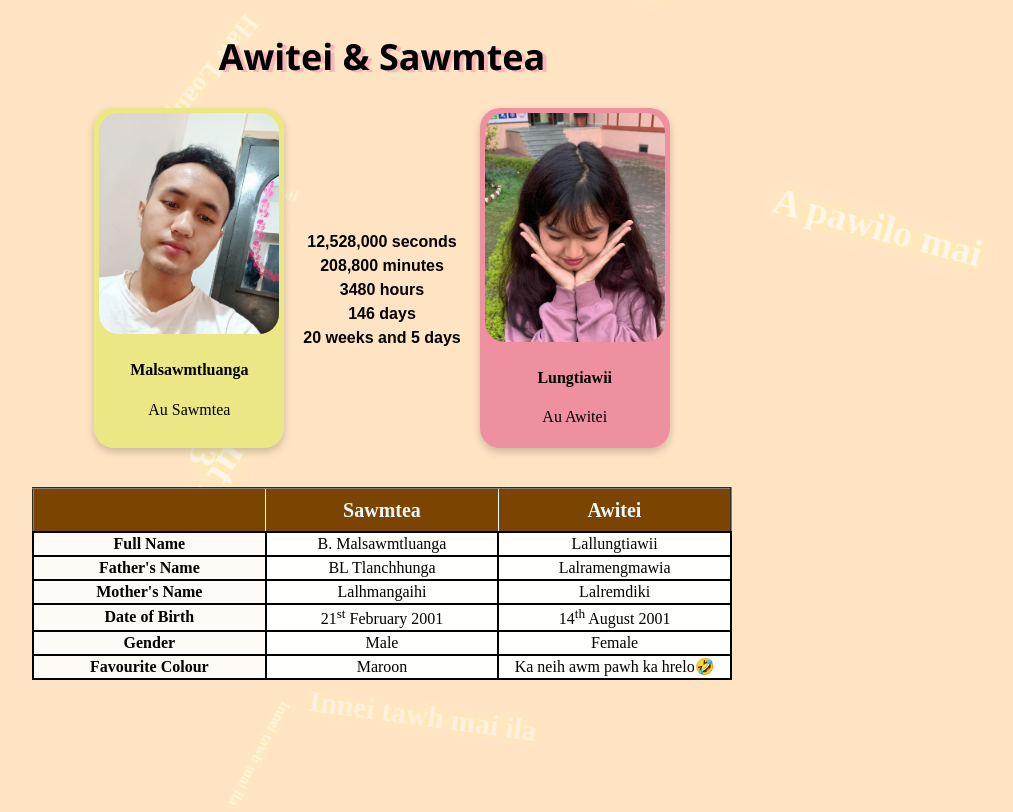
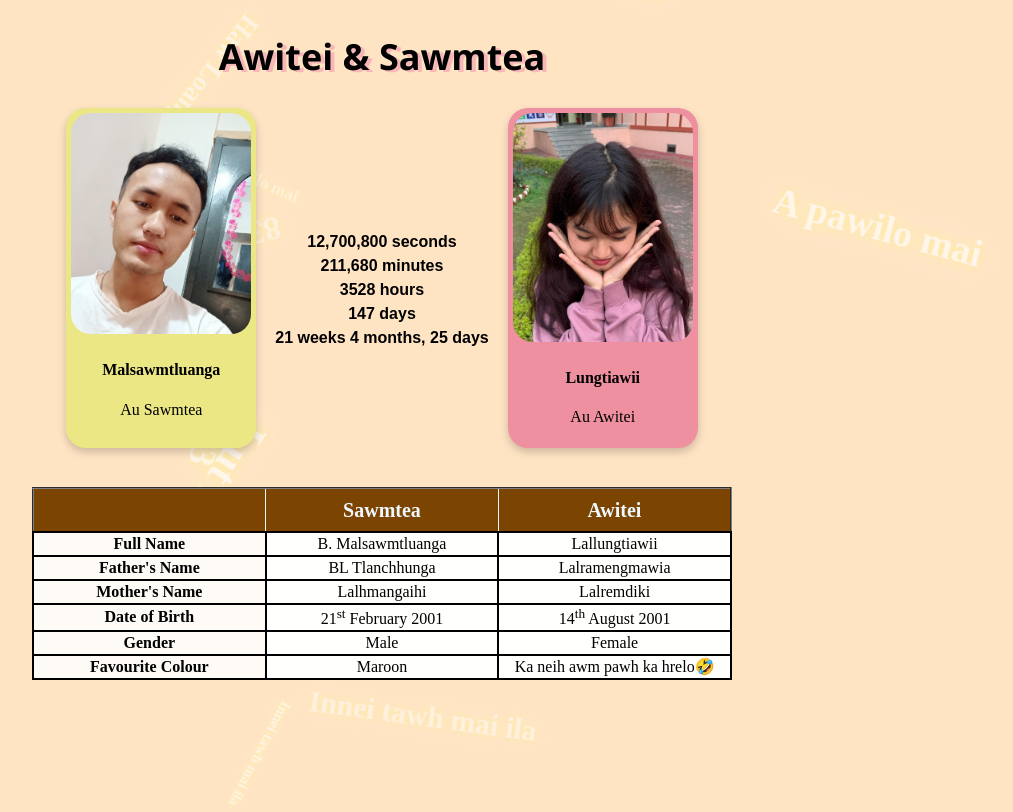
Before and after one commit to MalsawmtluangaBualte/memorable, a plain HTML site: page index.html in a window 1280 px wide. Shown: the top 812 px of the page, without its empty margins (266-1279 px from the left). Drawn offline with Linux system fonts and the light colour scheme.

Commit message:
Update index.html

```diff
--- a/index.html
+++ b/index.html
@@ -24,11 +24,12 @@
 
                <td>
                    <p class="describe"><b><br>
-                       12,528,000 seconds<br>
-                       208,800 minutes<br>
-                       3480 hours<br>
-                       146 days<br>
-                       20 weeks and 5 days
+                       12,700,800 seconds<br>
+                       211,680 minutes<br>
+                       3528  hours<br>
+                       147  days<br>
+                       21 weeks
+                        <b>4 months, 25 days</b>
                    </b></p>
                </td>
 
```
